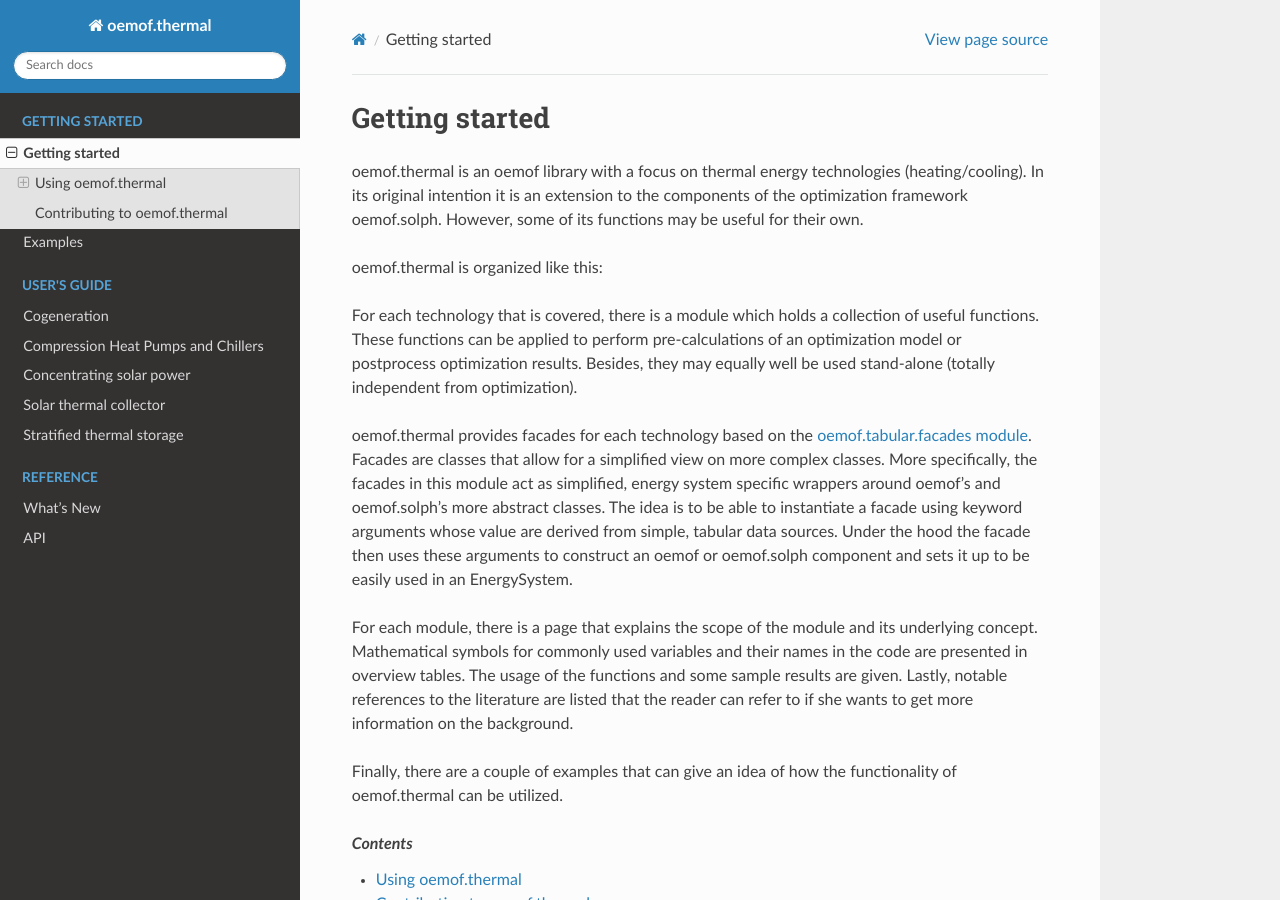
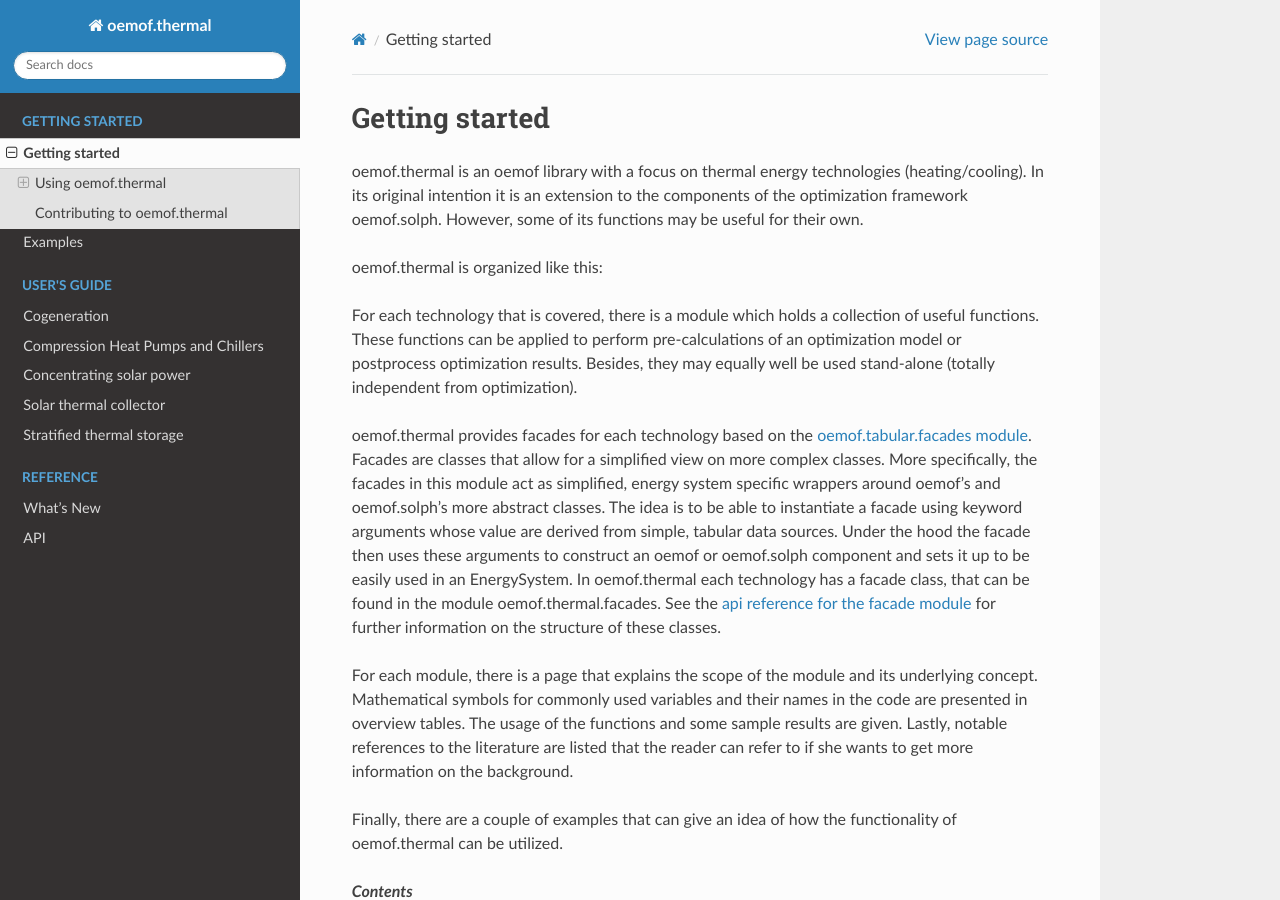
Before and after one commit to oemof/oemof-thermal, a Sphinx documentation site: the page built from docs/getting_started.rst, in a window 1280 px wide and 900 px high. Built offline with Sphinx 7.4.7 and the Read the Docs theme 2.0.0, drawn with Linux system fonts in a browser that asks for light colours; formulas are drawn with MathJax 3.

Commit message:
Add location and api ref of facades module to getting started

```diff
--- a/docs/getting_started.rst
+++ b/docs/getting_started.rst
@@ -15,7 +15,7 @@ These functions can be applied to perform pre-calculations of an optimization mo
 optimization results. Besides, they may equally well be used stand-alone (totally independent from
 optimization).
 
-oemof.thermal provides facades for each technology based on the `oemof.tabular.facades module <https://oemof-tabular.readthedocs.io/en/stable/reference/oemof.tabular.html>`_. Facades are classes that allow for a simplified view on more complex classes. More specifically, the facades in this module act as simplified, energy system specific wrappers around oemof's and oemof.solph's more abstract classes. The idea is to be able to instantiate a facade using keyword arguments whose value are derived from simple, tabular data sources. Under the hood the facade then uses these arguments to construct an oemof or oemof.solph component and sets it up to be easily used in an EnergySystem.
+oemof.thermal provides facades for each technology based on the `oemof.tabular.facades module <https://oemof-tabular.readthedocs.io/en/stable/reference/oemof.tabular.html>`_. Facades are classes that allow for a simplified view on more complex classes. More specifically, the facades in this module act as simplified, energy system specific wrappers around oemof's and oemof.solph's more abstract classes. The idea is to be able to instantiate a facade using keyword arguments whose value are derived from simple, tabular data sources. Under the hood the facade then uses these arguments to construct an oemof or oemof.solph component and sets it up to be easily used in an EnergySystem. In oemof.thermal each technology has a facade class, that can be found in the module oemof.thermal.facades. See the :ref:`api reference for the facade module <api_label>` for further information on the structure of these classes.
 
 For each module, there is a page that explains the scope of the module and its underlying concept.
 Mathematical symbols for commonly used variables and their names in the code are presented in
```
